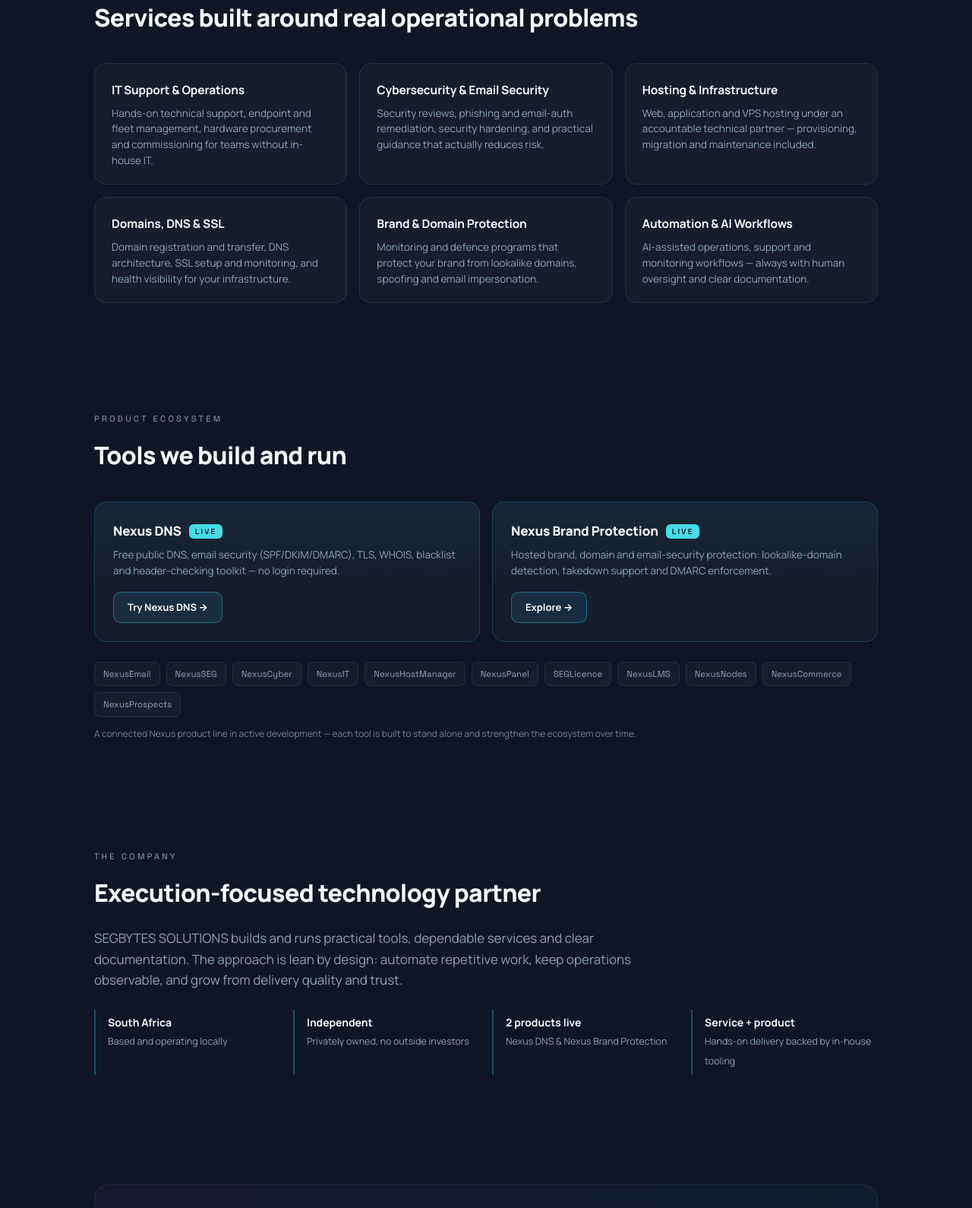
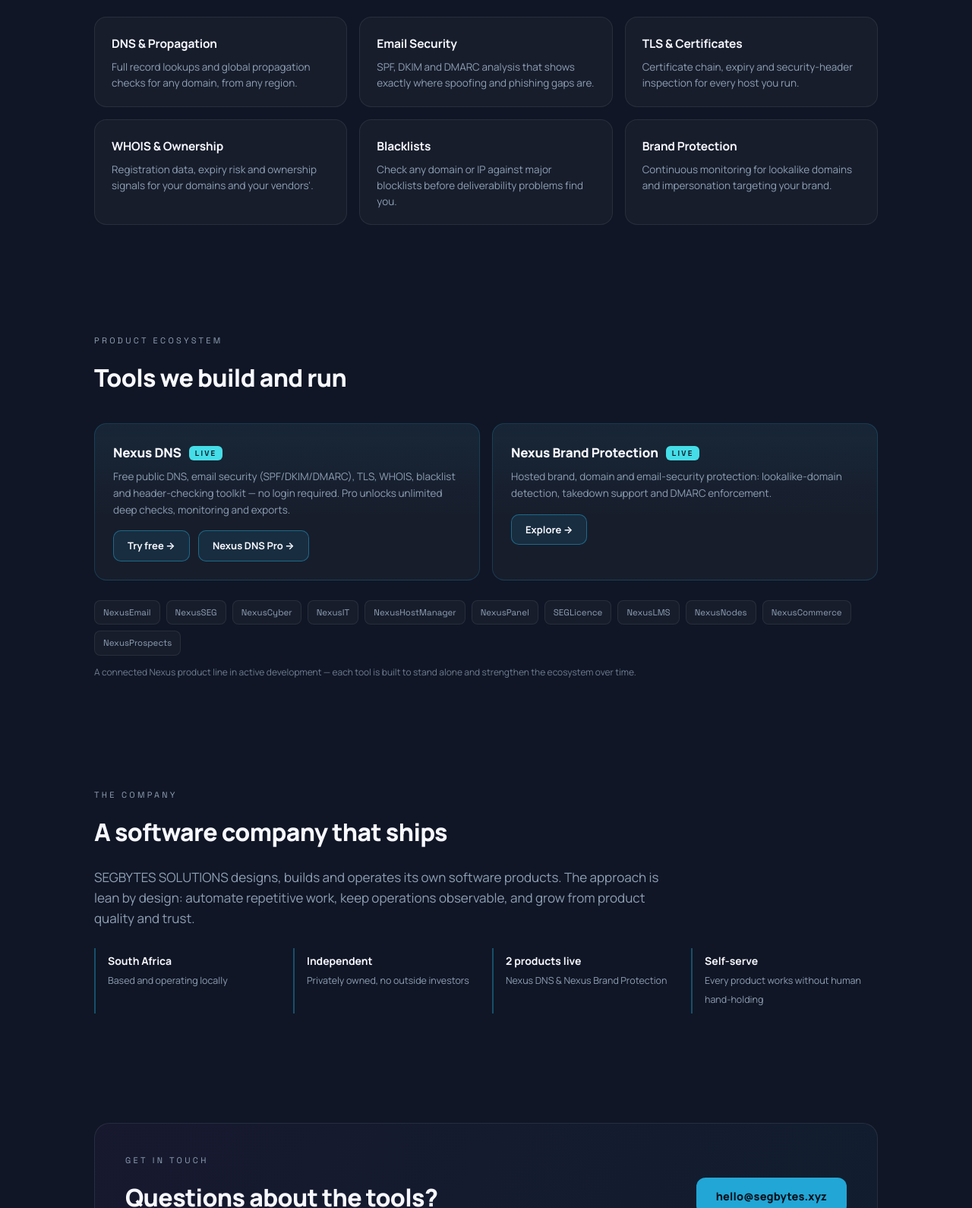
Before and after one commit to Oba-SEG/segbytes-site, a plain HTML site: page index.html in a window 1280 px wide. Shown: the part 736-2326 px from the top of the page at 76% size. Drawn offline with Linux system fonts and the light colour scheme.

Commit message:
Product-forward landing: remove services framing, feature the software

```diff
--- a/index.html
+++ b/index.html
@@ -4,7 +4,7 @@
 <meta charset="utf-8">
 <meta name="viewport" content="width=device-width, initial-scale=1">
 <title>SEGBYTES SOLUTIONS — Practical Technology. Plan . Build . Run</title>
-<meta name="description" content="SEGBYTES SOLUTIONS is a South African technology business delivering cybersecurity, IT support, hosting and infrastructure, DNS and brand protection, and AI-assisted workflows for small and medium-sized businesses.">
+<meta name="description" content="Nexus by SEGBYTES SOLUTIONS — self-serve software for DNS, email security (SPF/DKIM/DMARC), TLS, WHOIS, blacklists and brand protection. Run the checks yourself, get answers immediately.">
 <meta name="theme-color" content="#101625">
 <link rel="canonical" href="https://segbytes.xyz/">
 <meta property="og:type" content="website">
@@ -113,7 +113,6 @@
   <div class="wrap bar">
     <a href="/"><img src="/assets/segbytes-logo.png" alt="SEGBYTES SOLUTIONS"></a>
     <nav>
-      <a href="#services">Services</a>
       <a href="#products">Products</a>
       <a href="#about">Company</a>
       <a href="https://tools.segbytes.xyz" class="cta">Nexus DNS Tools</a>
@@ -123,22 +122,22 @@
 
 <div class="wrap hero">
   <div class="kicker">SEGBYTES SOLUTIONS</div>
-  <h1>Practical technology for businesses that need it to <em>just work</em>.</h1>
-  <p class="sub">Cybersecurity, IT operations, hosting, domains and AI-assisted workflows — delivered as dependable, practical technology for small and medium-sized businesses.</p>
+  <h1>Software that checks, protects and <em>monitors</em> your domains.</h1>
+  <p class="sub">Nexus is a suite of self-serve software tools for DNS, email security, TLS, brand protection and domain trust — built by SEGBYTES SOLUTIONS. No consultants, no tickets: run the checks yourself, get the answers immediately.</p>
   <div class="tagline"><b>PLAN</b><i>.</i><b>BUILD</b><i>.</i><b>RUN</b></div>
 </div>
 
-<section id="services">
+<section id="features">
   <div class="wrap">
-    <div class="eyebrow">What we do</div>
-    <h2>Services built around real operational problems</h2>
+    <div class="eyebrow">What the tools do</div>
+    <h2>Everything a domain should be — checked in seconds</h2>
     <div class="grid">
-      <div class="card"><h3>IT Support &amp; Operations</h3><p>Hands-on technical support, endpoint and fleet management, hardware procurement and commissioning for teams without in-house IT.</p></div>
-      <div class="card"><h3>Cybersecurity &amp; Email Security</h3><p>Security reviews, phishing and email-auth remediation, security hardening, and practical guidance that actually reduces risk.</p></div>
-      <div class="card"><h3>Hosting &amp; Infrastructure</h3><p>Web, application and VPS hosting under an accountable technical partner — provisioning, migration and maintenance included.</p></div>
-      <div class="card"><h3>Domains, DNS &amp; SSL</h3><p>Domain registration and transfer, DNS architecture, SSL setup and monitoring, and health visibility for your infrastructure.</p></div>
-      <div class="card"><h3>Brand &amp; Domain Protection</h3><p>Monitoring and defence programs that protect your brand from lookalike domains, spoofing and email impersonation.</p></div>
-      <div class="card"><h3>Automation &amp; AI Workflows</h3><p>AI-assisted operations, support and monitoring workflows — always with human oversight and clear documentation.</p></div>
+      <div class="card"><h3>DNS &amp; Propagation</h3><p>Full record lookups and global propagation checks for any domain, from any region.</p></div>
+      <div class="card"><h3>Email Security</h3><p>SPF, DKIM and DMARC analysis that shows exactly where spoofing and phishing gaps are.</p></div>
+      <div class="card"><h3>TLS &amp; Certificates</h3><p>Certificate chain, expiry and security-header inspection for every host you run.</p></div>
+      <div class="card"><h3>WHOIS &amp; Ownership</h3><p>Registration data, expiry risk and ownership signals for your domains and your vendors'.</p></div>
+      <div class="card"><h3>Blacklists</h3><p>Check any domain or IP against major blocklists before deliverability problems find you.</p></div>
+      <div class="card"><h3>Brand Protection</h3><p>Continuous monitoring for lookalike domains and impersonation targeting your brand.</p></div>
     </div>
   </div>
 </section>
@@ -150,8 +149,9 @@
     <div class="prod">
       <div class="pcard">
         <h3>Nexus DNS<span class="live">LIVE</span></h3>
-        <p>Free public DNS, email security (SPF/DKIM/DMARC), TLS, WHOIS, blacklist and header-checking toolkit — no login required.</p>
-        <a href="https://tools.segbytes.xyz">Try Nexus DNS →</a>
+        <p>Free public DNS, email security (SPF/DKIM/DMARC), TLS, WHOIS, blacklist and header-checking toolkit — no login required. Pro unlocks unlimited deep checks, monitoring and exports.</p>
+        <a href="https://tools.segbytes.xyz">Try free →</a>
+        <a href="https://tools.segbytes.xyz/pro/" style="margin-left:8px">Nexus DNS Pro →</a>
       </div>
       <div class="pcard">
         <h3>Nexus Brand Protection<span class="live">LIVE</span></h3>
@@ -169,13 +169,13 @@
 <section id="about">
   <div class="wrap">
     <div class="eyebrow">The company</div>
-    <h2>Execution-focused technology partner</h2>
-    <p class="sub" style="max-width:760px;margin-top:-14px">SEGBYTES SOLUTIONS builds and runs practical tools, dependable services and clear documentation. The approach is lean by design: automate repetitive work, keep operations observable, and grow from delivery quality and trust.</p>
+    <h2>A software company that ships</h2>
+    <p class="sub" style="max-width:760px;margin-top:-14px">SEGBYTES SOLUTIONS designs, builds and operates its own software products. The approach is lean by design: automate repetitive work, keep operations observable, and grow from product quality and trust.</p>
     <div class="facts">
       <div class="fact"><b>South Africa</b><span>Based and operating locally</span></div>
       <div class="fact"><b>Independent</b><span>Privately owned, no outside investors</span></div>
       <div class="fact"><b>2 products live</b><span>Nexus DNS &amp; Nexus Brand Protection</span></div>
-      <div class="fact"><b>Service + product</b><span>Hands-on delivery backed by in-house tooling</span></div>
+      <div class="fact"><b>Self-serve</b><span>Every product works without human hand-holding</span></div>
     </div>
   </div>
 </section>
@@ -185,8 +185,8 @@
     <div class="contact">
       <div>
         <div class="eyebrow">Get in touch</div>
-        <h2 style="margin-bottom:6px">Let's talk about your setup</h2>
-        <p>Security reviews, hosting, support retainers and project work — start with a conversation.</p>
+        <h2 style="margin-bottom:6px">Questions about the tools?</h2>
+        <p>Product questions, bug reports and feedback — we read everything.</p>
       </div>
       <a class="btn" href="mailto:hello@segbytes.xyz">hello@segbytes.xyz</a>
     </div>
```
